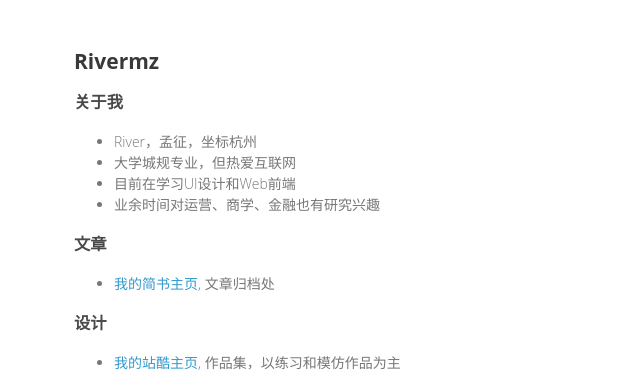
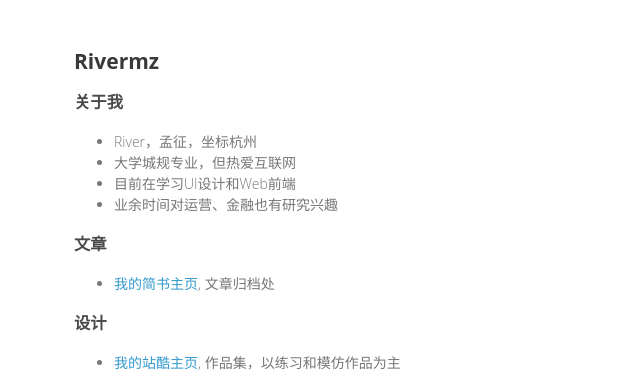
Before and after one commit to river0101/gitblog, a Jekyll site: the page index.html, which Jekyll copies as it is, in a window 1280 px wide. Shown: the top 385 px of the page, without its empty margins (316-956 px from the left). Built offline with Jekyll 4.4.1, drawn with Linux system fonts in a browser that asks for light colours.

Commit message:
Update index.html
低调一点

```diff
--- a/index.html
+++ b/index.html
@@ -18,7 +18,7 @@
 	 	   	<li>River，孟征，坐标杭州</li>
 	 	   	<li>大学城规专业，但热爱互联网</li>
 	 	   	<li>目前在学习UI设计和Web前端</li>
-	 	   	<li>业余时间对运营、商学、金融也有研究兴趣</li>
+	 	   	<li>业余时间对运营、金融也有研究兴趣</li>
 	 	</ul>
 
 	 	<h3>文章</h3> <ul class="articleList">
```
